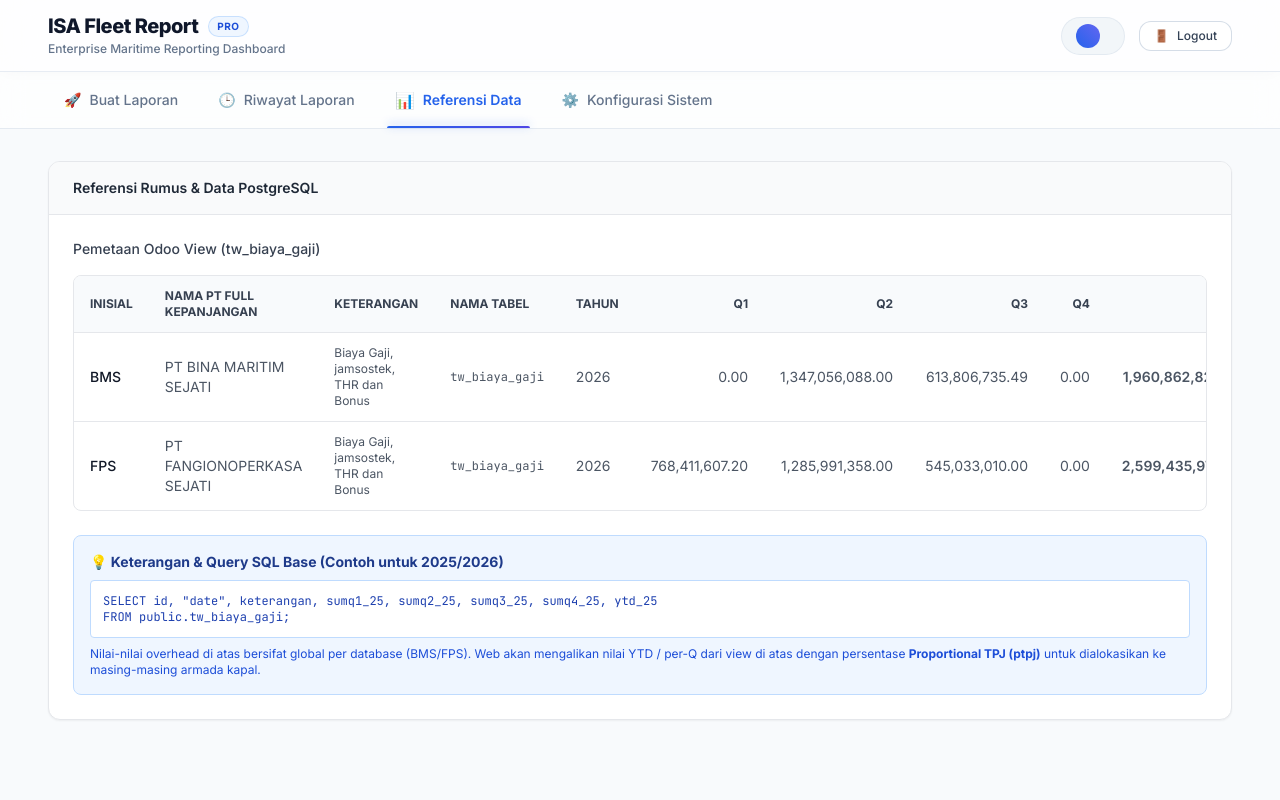
After one commit to nicku-dev/bms-web, a FastAPI app: template app/templates/reference.html in a window 1280 px wide. The commit adds this page. Run offline with FastAPI, Linux system fonts and the light colour scheme; the template is opened without the code that fills it, so the values that code supplies are empty; parts of the project's set-up code (start-up, migrations or seed data) failed here and were passed over; some libraries are stand-ins or nearby versions.

Commit message:
feat: Add Admin Reference tab for overhead costs mapping

```diff
--- a/app/main.py
+++ b/app/main.py
@@ -194,6 +194,23 @@ async def read_config(request: Request):
         return RedirectResponse(url="/dashboard", status_code=303)
 
     return templates.TemplateResponse(request=request, name="config.html", context={"request": request, "user": user})
+
+@app.get("/reference", response_class=HTMLResponse)
+async def read_reference(request: Request):
+    if "session_token" not in request.cookies:
+        return RedirectResponse(url="/login", status_code=303)
+
+    db = SessionLocal()
+    user = db.query(User).filter(User.username == request.cookies.get("session_token")).first()
+    db.close()
+
+    if not user:
+        return RedirectResponse(url="/logout", status_code=303)
+
+    if user.role != 'admin' and user.username not in ["admin_isa", "admin_dev"]:
+        return RedirectResponse(url="/dashboard", status_code=303)
+
+    return templates.TemplateResponse(request=request, name="reference.html", context={"request": request, "user": user})
 
 @app.get("/api/admin/companies")
 async def api_admin_companies():
--- a/app/templates/dashboard.html
+++ b/app/templates/dashboard.html
@@ -135,7 +135,11 @@
 
 <!-- Tab Nonaktif: Konfigurasi Sistem -->
 {% if user.role == 'admin' or user.username in ['admin_isa', 'admin_dev'] %}
-<a href="/config" class="group inline-flex items-center py-3.5 px-4 text-sm font-medium text-slate-500 hover:text-slate-900 focus:outline-none transition rounded-lg hover:bg-slate-100/60 my-1 ml-auto">
+<a href="/reference" class="group inline-flex items-center py-3.5 px-4 text-sm font-medium text-slate-500 hover:text-slate-900 focus:outline-none transition rounded-lg hover:bg-slate-100/60 my-1 ml-auto">
+<span class="mr-2 text-slate-400 group-hover:text-slate-600 transition">📊</span>
+<span class="">Referensi Data</span>
+</a>
+<a href="/config" class="group inline-flex items-center py-3.5 px-4 text-sm font-medium text-slate-500 hover:text-slate-900 focus:outline-none transition rounded-lg hover:bg-slate-100/60 my-1 ml-2">
 <span class="mr-2 text-slate-400 group-hover:text-slate-600 transition">⚙️</span>
 <span class="">Konfigurasi Sistem</span>
 </a>
--- /dev/null
+++ b/app/templates/reference.html
@@ -0,0 +1,170 @@
+<!DOCTYPE html><html class="h-full bg-slate-900/5" lang="id" style=""><head>
+<meta charset="utf-8">
+<meta content="width=device-width, initial-scale=1.0" name="viewport">
+<title>Enterprise Reporting Engine - Tug &amp; Barge Operations</title>
+<!-- Tailwind CSS v3 with Forms & Container Plugins -->
+<script src="https://cdn.tailwindcss.com?plugins=forms,container-queries"></script>
+<!-- Google Fonts: Inter & JetBrains Mono -->
+<link href="https://fonts.googleapis.com" rel="preconnect">
+<link crossorigin="" href="https://fonts.gstatic.com" rel="preconnect">
+<link href="https://fonts.googleapis.com/css2?family=Inter:wght@300;400;500;600;700;800&amp;family=JetBrains+Mono:wght@400;500;600;700&amp;display=swap" rel="stylesheet">
+<script data-purpose="tailwind-config">
+    tailwind.config = {
+      theme: {
+        extend: {
+          fontFamily: {
+            sans: ['Inter', 'sans-serif'],
+            mono: ['JetBrains Mono', 'monospace'],
+          },
+          colors: {
+            navy: {
+              800: '#0F172A',
+              900: '#0B132B',
+              950: '#050A18',
+            }
+          }
+        }
+      }
+    }
+  </script>
+</head>
+<body class="bg-[#F8FAFC] text-slate-800 font-sans antialiased min-h-screen flex flex-col relative">
+
+<!-- BEGIN: MainHeader -->
+<header class="bg-white/80 backdrop-blur-xl border-b border-slate-200/80 sticky top-0 z-40 transition shadow-[0_2px_15px_-3px_rgba(0,0,0,0.03)]">
+<div class="max-w-[1600px] mx-auto px-6 lg:px-12 py-3.5 flex items-center justify-between">
+<!-- Sisi Kiri: Branding & Title -->
+<div class="flex items-center space-x-4">
+<div>
+<div class="flex items-center space-x-2.5">
+<h1 class="text-xl font-black tracking-tight text-slate-900 leading-tight">
+            ISA Fleet Report
+          </h1>
+<span class="inline-flex items-center px-2 py-0.5 rounded-full text-[10px] font-bold tracking-wider uppercase bg-blue-50 text-blue-700 border border-blue-200/80 shadow-2xs">
+            PRO
+          </span>
+</div>
+<p class="text-xs font-medium text-slate-500 mt-0.5 tracking-normal">
+          Enterprise Maritime Reporting Dashboard
+        </p>
+</div>
+</div>
+<!-- Sisi Kanan: User Status & Logout -->
+<div class="flex items-center space-x-3.5">
+<div class="flex items-center space-x-2.5 bg-slate-100/90 hover:bg-slate-100 transition px-3.5 py-1.5 rounded-full border border-slate-200/90 shadow-2xs">
+<div class="w-6 h-6 rounded-full bg-gradient-to-tr from-blue-600 to-indigo-500 text-white flex items-center justify-center text-xs font-bold shadow-2xs">
+          {{ user.username[0].upper() }}
+        </div>
+<span class="text-sm font-semibold text-slate-800 tracking-tight">{{ user.username }}</span>
+</div>
+<a href="/logout" class="inline-flex items-center space-x-2 px-3.5 py-1.5 border border-slate-300/80 rounded-xl text-xs font-semibold text-slate-700 bg-white hover:bg-slate-50 hover:text-slate-900 hover:border-slate-400 focus:outline-none focus:ring-2 focus:ring-offset-2 focus:ring-blue-600 transition shadow-2xs active:scale-[0.98]" type="button">
+<span class="text-slate-500">🚪</span>
+<span class="font-medium">Logout</span>
+</a>
+</div>
+</div>
+</header>
+<!-- END: MainHeader -->
+<!-- BEGIN: NavigationTabs -->
+<nav aria-label="Main Navigation" class="bg-white/70 backdrop-blur-md border-b border-slate-200/90 relative z-30">
+<div class="max-w-[1600px] mx-auto px-6 lg:px-12 flex space-x-2">
+<!-- Tab Nonaktif: Buat Laporan -->
+<a href="/dashboard" class="group inline-flex items-center py-3.5 px-4 text-sm font-medium text-slate-500 hover:text-slate-900 focus:outline-none transition rounded-lg hover:bg-slate-100/60 my-1">
+<span class="mr-2 text-slate-400 group-hover:text-slate-600 transition">🚀</span>
+<span class="">Buat Laporan</span>
+</a>
+
+<!-- Tab Nonaktif: Riwayat Laporan -->
+<a href="/dashboard?tab=history" class="group inline-flex items-center py-3.5 px-4 text-sm font-medium text-slate-500 hover:text-slate-900 focus:outline-none transition rounded-lg hover:bg-slate-100/60 my-1 ml-2">
+<span class="mr-2 text-slate-400 group-hover:text-slate-600 transition">🕒</span>
+<span class="">Riwayat Laporan</span>
+</a>
+
+<!-- Tab Aktif: Referensi Data -->
+<button class="relative group inline-flex items-center py-3.5 px-4 font-semibold text-sm text-blue-600 focus:outline-none transition ml-auto" type="button">
+<span class="mr-2 text-base filter drop-shadow-xs">📊</span>
+<span class="">Referensi Data</span>
+<div class="absolute bottom-0 inset-x-2 h-0.5 bg-gradient-to-r from-blue-600 to-indigo-600 rounded-t-full shadow-[0_-2px_8px_rgba(37,99,235,0.4)]"></div>
+</button>
+
+<!-- Tab Nonaktif: Konfigurasi Sistem -->
+<a href="/config" class="group inline-flex items-center py-3.5 px-4 text-sm font-medium text-slate-500 hover:text-slate-900 focus:outline-none transition rounded-lg hover:bg-slate-100/60 my-1 ml-2">
+<span class="mr-2 text-slate-400 group-hover:text-slate-600 transition">⚙️</span>
+<span class="">Konfigurasi Sistem</span>
+</a>
+</div>
+</nav>
+<!-- END: NavigationTabs -->
+
+<main class="relative z-10 flex-1 max-w-[1600px] w-full mx-auto px-6 lg:px-12 py-8 space-y-8">
+  <div class="bg-white rounded-xl border border-gray-200 shadow-sm overflow-hidden mb-6">
+    <div class="px-6 py-4 border-b border-gray-200 bg-gray-50 flex justify-between items-center">
+      <h3 class="text-sm font-semibold text-gray-800">Referensi Rumus &amp; Data PostgreSQL</h3>
+    </div>
+
+    <div class="p-6">
+      <h4 class="text-sm font-medium text-gray-700 mb-4">Pemetaan Odoo View (tw_biaya_gaji)</h4>
+
+      <div class="overflow-x-auto rounded-lg border border-gray-200">
+        <table class="w-full text-sm text-left text-gray-600">
+          <thead class="bg-slate-50 border-b border-gray-200 text-xs uppercase font-semibold text-gray-700">
+            <tr>
+              <th class="px-4 py-3">Inisial</th>
+              <th class="px-4 py-3">Nama PT Full Kepanjangan</th>
+              <th class="px-4 py-3">Keterangan</th>
+              <th class="px-4 py-3">Nama Tabel</th>
+              <th class="px-4 py-3">Tahun</th>
+              <th class="px-4 py-3 text-right">Q1</th>
+              <th class="px-4 py-3 text-right">Q2</th>
+              <th class="px-4 py-3 text-right">Q3</th>
+              <th class="px-4 py-3 text-right">Q4</th>
+              <th class="px-4 py-3 text-right">YTD</th>
+            </tr>
+          </thead>
+          <tbody class="divide-y divide-gray-200">
+            <!-- BMS Data -->
+            <tr class="hover:bg-gray-50">
+              <td class="px-4 py-3 font-medium text-gray-900">BMS</td>
+              <td class="px-4 py-3">PT BINA MARITIM SEJATI</td>
+              <td class="px-4 py-3 text-xs">Biaya Gaji, jamsostek, THR dan Bonus</td>
+              <td class="px-4 py-3 font-mono text-xs">tw_biaya_gaji</td>
+              <td class="px-4 py-3">2026</td>
+              <td class="px-4 py-3 text-right">0.00</td>
+              <td class="px-4 py-3 text-right">1,347,056,088.00</td>
+              <td class="px-4 py-3 text-right">613,806,735.49</td>
+              <td class="px-4 py-3 text-right">0.00</td>
+              <td class="px-4 py-3 text-right font-semibold">1,960,862,823.49</td>
+            </tr>
+            <!-- FPS Data -->
+            <tr class="hover:bg-gray-50">
+              <td class="px-4 py-3 font-medium text-gray-900">FPS</td>
+              <td class="px-4 py-3">PT FANGIONOPERKASA SEJATI</td>
+              <td class="px-4 py-3 text-xs">Biaya Gaji, jamsostek, THR dan Bonus</td>
+              <td class="px-4 py-3 font-mono text-xs">tw_biaya_gaji</td>
+              <td class="px-4 py-3">2026</td>
+              <td class="px-4 py-3 text-right">768,411,607.20</td>
+              <td class="px-4 py-3 text-right">1,285,991,358.00</td>
+              <td class="px-4 py-3 text-right">545,033,010.00</td>
+              <td class="px-4 py-3 text-right">0.00</td>
+              <td class="px-4 py-3 text-right font-semibold">2,599,435,975.20</td>
+            </tr>
+          </tbody>
+        </table>
+      </div>
+
+      <div class="mt-6 p-4 bg-blue-50 border border-blue-200 rounded-lg">
+        <h5 class="text-sm font-bold text-blue-900 mb-2">💡 Keterangan &amp; Query SQL Base (Contoh untuk 2025/2026)</h5>
+        <code class="block text-xs font-mono text-blue-800 bg-white p-3 rounded border border-blue-200 mt-2">
+SELECT id, "date", keterangan, sumq1_25, sumq2_25, sumq3_25, sumq4_25, ytd_25<br>
+FROM public.tw_biaya_gaji;
+        </code>
+        <p class="text-xs text-blue-700 mt-2">
+          Nilai-nilai overhead di atas bersifat global per database (BMS/FPS). Web akan mengalikan nilai YTD / per-Q dari view di atas dengan persentase <b>Proportional TPJ (ptpj)</b> untuk dialokasikan ke masing-masing armada kapal.
+        </p>
+      </div>
+
+    </div>
+  </div>
+</main>
+</body>
+</html>
```
Also changed, not shown: app/templates/config.html (+7 -1 lines).
